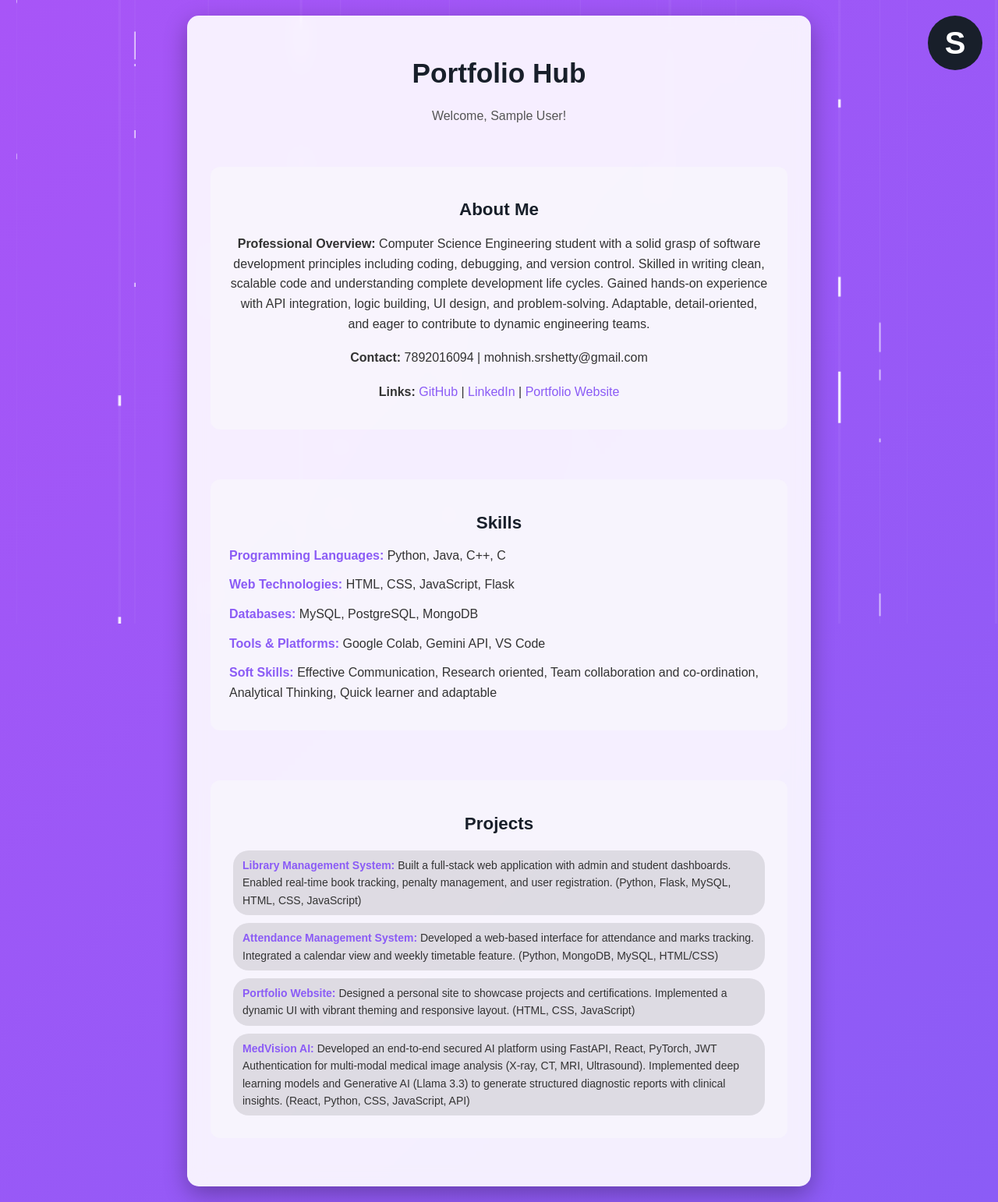
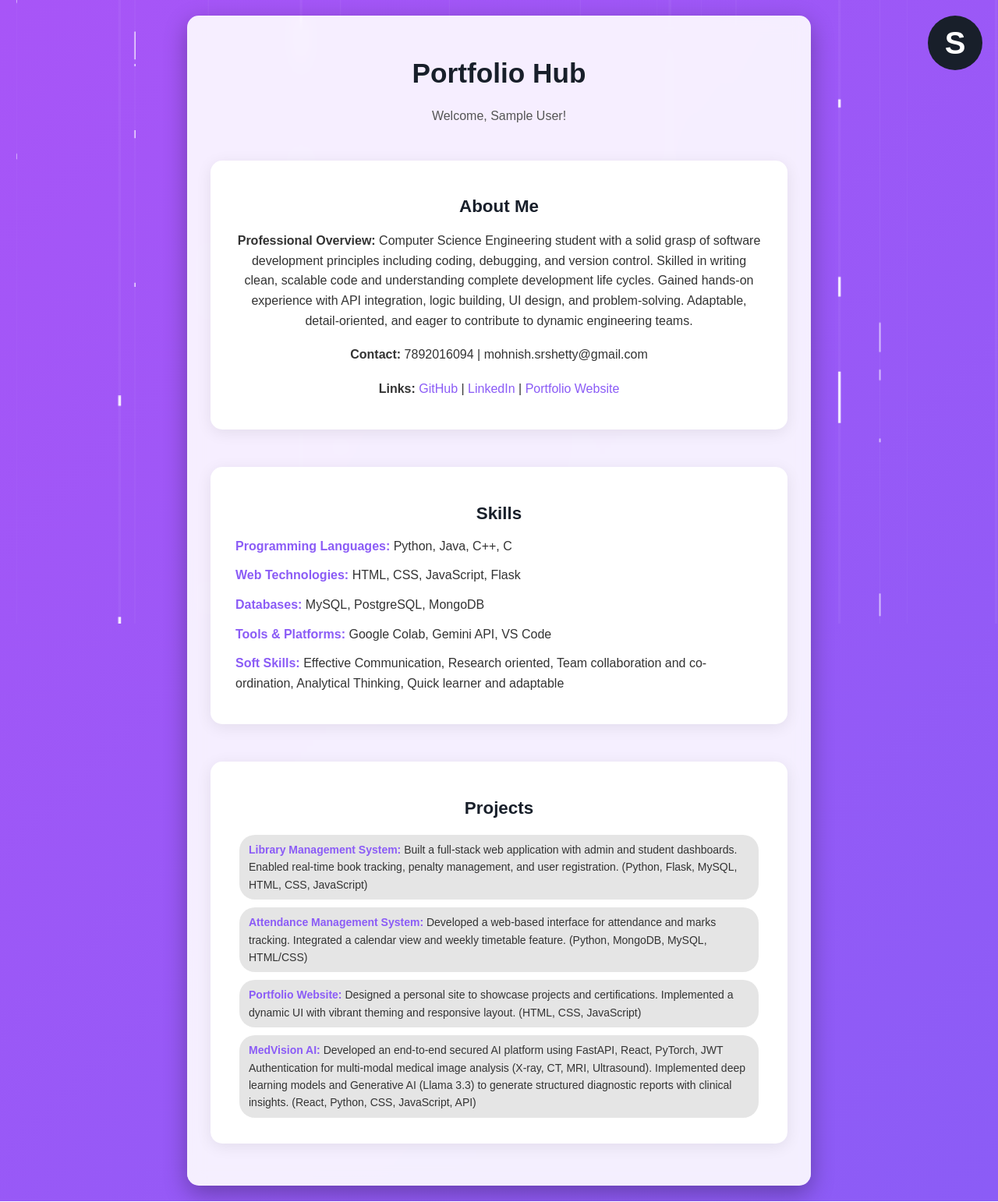
Before and after one commit to mohnish-srshetty/Portfolio, a Node server app: page /portfolio in a window 1280 px wide. Shown: the whole page at 78% size. Run offline with Node 20, Linux system fonts and the light colour scheme; the visitor is signed in with stand-in values (Sample User, id 1); some libraries are stand-ins or nearby versions.

Commit message:
Make portfolio sections distinct with separate white boxes and shadows

```diff
--- a/public/css/styles.css
+++ b/public/css/styles.css
@@ -155,11 +155,18 @@ html {
 }
 
 .portfolio-section {
-  margin: 32px 0;
+  margin: 24px 0;
   text-align: left;
-  background: rgba(249, 249, 251, 0.5);
-  padding: 24px;
-  border-radius: 12px;
+  background: #fff;
+  padding: 28px 32px;
+  border-radius: 15px;
+  box-shadow: 0 4px 20px rgba(0, 0, 0, 0.08);
+  transition: transform 0.2s, box-shadow 0.2s;
+}
+
+.portfolio-section:hover {
+  transform: translateY(-2px);
+  box-shadow: 0 6px 24px rgba(0, 0, 0, 0.12);
 }
 
 .portfolio-section h2 {
```
